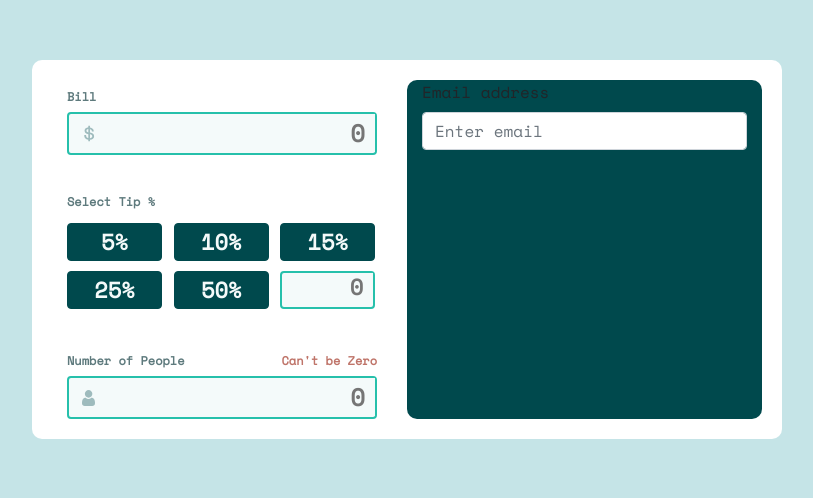
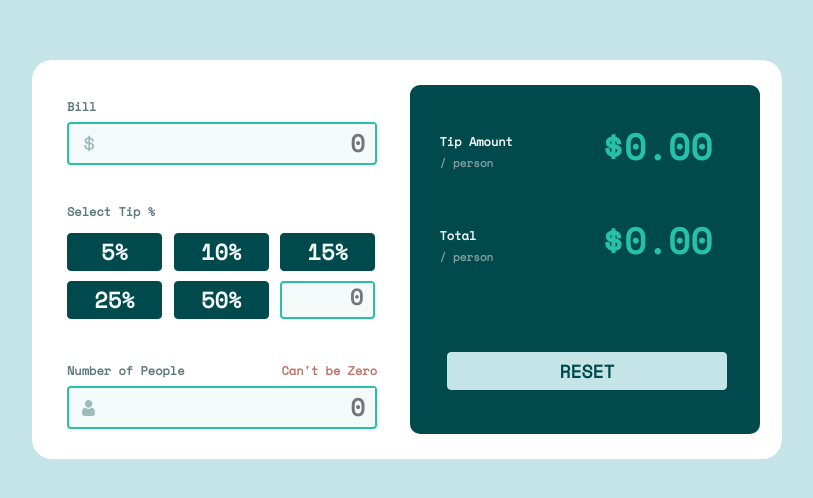
Before and after one commit to RohanKonda/splitter, a plain HTML site: page index.html in a window 1280 px wide. Shown: the part 162-660 px from the top of the page, without its empty margins (233-1046 px from the left). Drawn offline with nearby package versions, Linux system fonts and the light colour scheme.

Commit message:
Complete right panel and fix layout issues

```diff
--- a/css/styles.css
+++ b/css/styles.css
@@ -10,7 +10,7 @@ body{
 background-color: hsl(0, 0%, 100%);
 
 margin: 20% auto;
-border-radius: 10px;
+border-radius: 20px;
 padding: 20px 20px;
 max-width: 750px;
 
@@ -87,9 +87,12 @@ text-align: right;
 
 .lcol{
 
-text-align: center;
-  border-radius: 5px;
-  padding: 20px 0px;
+
+  border-radius: 20px;
+
+  padding-left: 15px;
+  padding-top: 10px;
+  padding-bottom: 10px;
 
 }
 
@@ -130,12 +133,51 @@ text-align: center;
 
 
 .rcol{
+margin: 5px auto;
+  background-color: hsl(183, 100%, 15%);
+max-width: 350px;
+  border-radius: 10px;
+  padding-right: 10px;
 
-  background-color: hsl(183, 100%, 15%);
-
-  border-radius: 10px;
 }
 
-.sbtn{
-  margin: 2px;
+.result-label{
+  padding-top:50px;
+  padding-left: 15px;
+  color: hsl(189, 41%, 97%);
+  font-weight: 700;
+  font-size: 12px;
 }
+
+.result-sub-label{
+  padding-left: 15px;
+  color: hsl(184, 14%, 56%);
+  font-weight: 700;
+  font-size: 11px;
+}
+
+.result-text{
+  padding-top:40px;
+  color: hsl(172, 67%, 45%);
+  font-weight: 700;
+  font-size: 36px;
+}
+
+.btn-row{
+  text-align: center;
+}
+
+.btn-light-cyan {
+    color: hsl(183, 100%, 15%);
+    background-color: hsl(185, 41%, 84%);
+    border-color: hsl(185, 41%, 84%);
+    margin-top: 80px;
+
+
+    width: 280px;
+    font-size: 18px;
+    font-weight: 700;
+    padding: 0;
+    height: 38px;
+
+}
--- a/index.html
+++ b/index.html
@@ -2,6 +2,7 @@
 <html lang="en" dir="ltr">
 
 <head>
+  <meta name="viewport" content="width=device-width, initial-scale=1">
   <meta charset="utf-8">
   <title>Splitter</title>
   <link rel="stylesheet" href="https://maxcdn.bootstrapcdn.com/bootstrap/4.0.0/css/bootstrap.min.css" integrity="sha384-Gn5384xqQ1aoWXA+058RXPxPg6fy4IWvTNh0E263XmFcJlSAwiGgFAW/dAiS6JXm" crossorigin="anonymous">
@@ -22,8 +23,8 @@
 
     <div class="container">
 
-      <div class="row srow">
-        <div class="col-lg-6 col-sm-12">
+      <div class="row fluid srow">
+        <div class="col-lg-6 col-sm-12 lcol">
           <h6 class="bill-heading">Bill</h6>
           <div class="amount-div">
             <!-- <label for="bill">Bill</label> -->
@@ -78,8 +79,45 @@
 
         </div>
         <div class="col-lg-6 col-sm-12 rcol">
-          <label for="exampleInputEmail1">Email address</label>
-          <input type="email" class="form-control" id="exampleInputEmail1" aria-describedby="emailHelp" placeholder="Enter email">
+
+          <div class="row">
+
+            <div class="col-lg-6 col-sm-6">
+              <h6 class="result-label">Tip Amount</h6>
+              <h6 class="result-sub-label">/ person</h6>
+            </div>
+
+            <div class="col-lg-6 col-sm-6">
+              <h6 class="result-text">$0.00</h6>
+            </div>
+
+
+
+          </div>
+
+          <div class="row">
+
+            <div class="col-lg-6 col-sm-6">
+              <h6 class="result-label">Total</h6>
+              <h6 class="result-sub-label">/ person</h6>
+            </div>
+
+            <div class="col-lg-6 col-sm-6">
+              <h6 class="result-text">$0.00</h6>
+            </div>
+
+
+
+          </div>
+
+          <div class="row btn-row">
+<div class="ol-lg-12 col-sm-12">
+    <button type="button" class="btn btn-light-cyan">RESET</button>
+</div>
+
+
+          </div>
+
         </div>
       </div>
 
```
